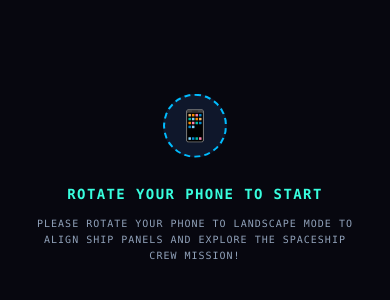
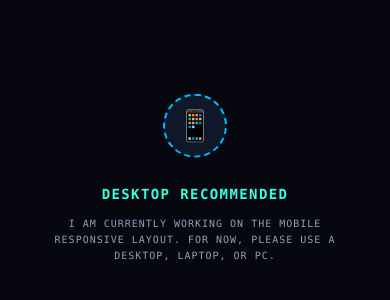
Before and after one commit to ashfakhm/portfolio, a React (Vite) app: page / in a window 390 px wide. Shown: the part 242-542 px from the top of the page. Built offline with nearby package versions, Linux system fonts and the light colour scheme.

Commit message:
chore: update mobile layout fallback message and logic

```diff
--- a/src/App.tsx
+++ b/src/App.tsx
@@ -118,13 +118,13 @@ export default function App() {
   const [joystickOffset, setJoystickOffset] = useState({ x: 0, y: 0 });
   const [joystickCenter, setJoystickCenter] = useState<{ x: number; y: number } | null>(null);
   const [joystickCurrent, setJoystickCurrent] = useState<{ x: number; y: number } | null>(null);
-  const [isPortrait, setIsPortrait] = useState(false);
+  const [isMobile, setIsMobile] = useState(false);
 
-  // Monitor screen orientation to prompt mobile landscape rotations
+  // Monitor screen width to show mobile layout fallback
   useEffect(() => {
     const checkOrientation = () => {
-      const portraitCheck = window.innerHeight > window.innerWidth && window.innerWidth < 1024;
-      setIsPortrait(portraitCheck);
+      const mobileCheck = window.innerWidth < 1024;
+      setIsMobile(mobileCheck);
     };
     checkOrientation();
     window.addEventListener('resize', checkOrientation);
@@ -623,17 +623,17 @@ export default function App() {
   return (
     <div className="relative w-screen h-screen flex flex-col justify-between overflow-hidden bg-[#070712] text-[#E8E8FF] select-none text-sans">
 
-      {/* 0. MOBILE PORTRAIT ORIENTATION FALLBACK ENFORCER */}
-      {isPortrait && (
+      {/* 0. MOBILE DEVICE FALLBACK ENFORCER */}
+      {isMobile && (
         <div className="fixed inset-0 bg-[#07070F] z-[100] flex flex-col items-center justify-center p-8 text-center select-none animate-fadeIn">
           <div className="w-16 h-16 mb-6 rounded-full bg-slate-900 border-2 border-dashed border-sky-400 flex items-center justify-center text-3xl animate-bounce">
             📱
           </div>
           <h2 className="text-[#38FEDE] text-sm font-bold uppercase tracking-widest mb-3 font-mono">
-            Rotate Your Phone to Start
+            Desktop Recommended
           </h2>
           <p className="text-[10px] text-slate-400 max-w-xs leading-relaxed font-mono uppercase tracking-[0.1em]">
-            Please rotate your phone to Landscape Mode to align ship panels and explore the spaceship crew mission!
+            I am currently working on the mobile responsive layout. For now, please use a desktop, laptop, or PC.
           </p>
         </div>
       )}
@@ -879,7 +879,7 @@ export default function App() {
             style={{
               width: '900px',
               height: '800px',
-              transform: `translate(calc(50vw - ${playerPos.x}px), calc(50vh - ${playerPos.y}px)) scale(${isPortrait ? 0.9 : 1.6})`,
+              transform: `translate(calc(50vw - ${playerPos.x}px), calc(50vh - ${playerPos.y}px)) scale(${isMobile ? 0.9 : 1.6})`,
               transformOrigin: `${playerPos.x}px ${playerPos.y}px`
             }}
           >
```
